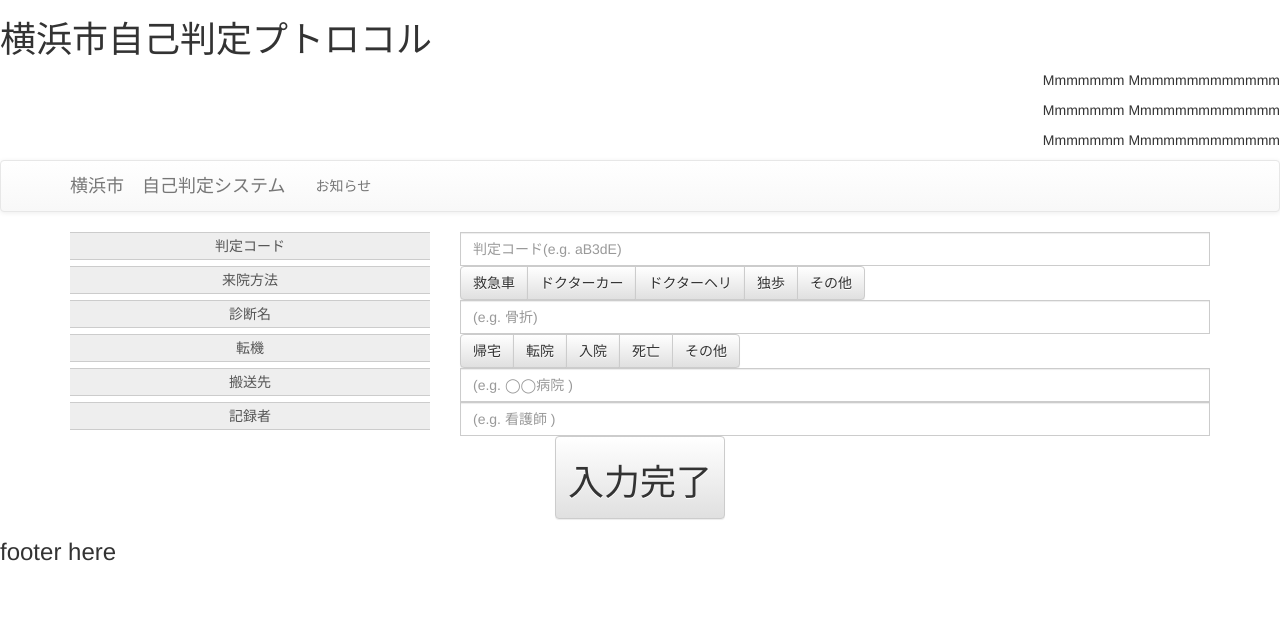
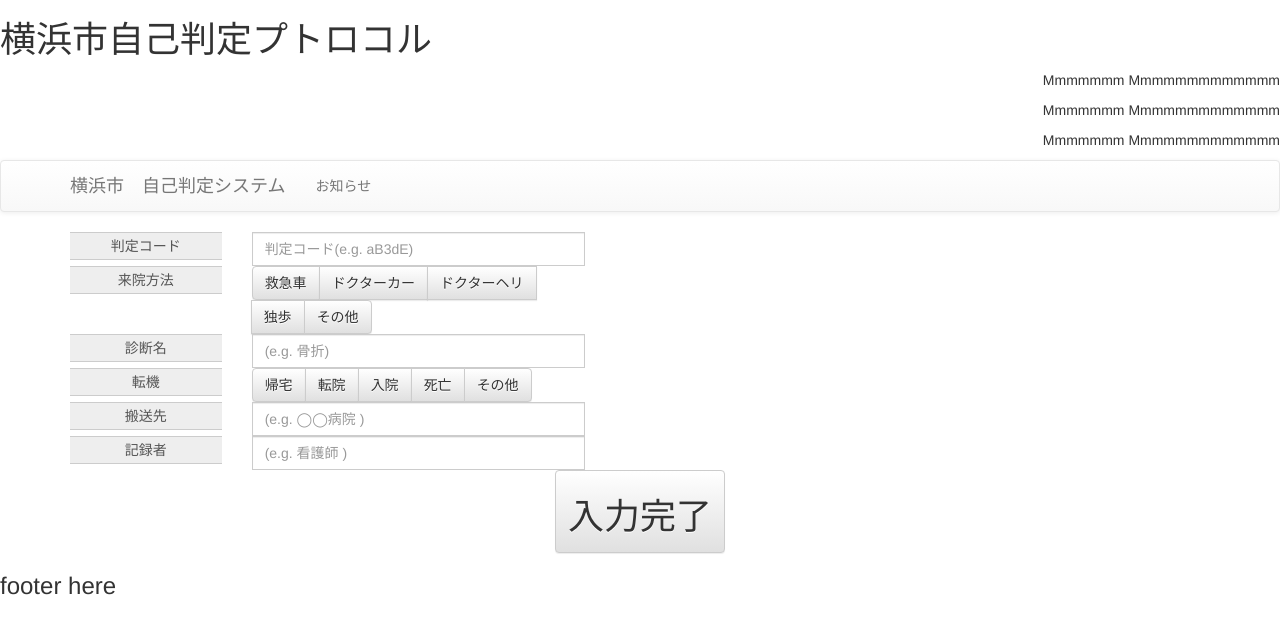
Before and after one commit to moriyuki/moriyuki.github.io, a plain HTML site: page aprotocol/tracing.html in a window 1280 px wide. Drawn offline with nearby package versions, Linux system fonts and the light colour scheme.

Commit message:
fix format

```diff
--- a/aprotocol/tracing.html
+++ b/aprotocol/tracing.html
@@ -54,13 +54,14 @@
     <div class="row">
       <div class="input-group input-group-lg">
         <div class="col-xs-12 col-sm-4 col-md-4 col-lg-4">
-          <span class="input-group-addon" id="sizing-addon1">判定コード</span>
+          <span class="input-group-addon">判定コード</span>
         </div>
         <div class="col-xs-12 col-sm-8 col-md-8 col-lg-8">
           <input type="text" class="form-control" placeholder="判定コード(e.g. aB3dE)">
         </div>
+        <br>
         <div class="col-xs-12 col-sm-4 col-md-4 col-lg-4">
-          <span class="input-group-addon" id="sizing-addon1">来院方法</span>
+          <span class="input-group-addon">来院方法</span>
         </div>
         <div class="col-xs-12 col-sm-8 col-md-8 col-lg-8">
           <div class="btn-group" data-toggle="buttons">
@@ -81,15 +82,18 @@
             </label>
           </div>
         </div>
+        <br>
         <div class="col-xs-12 col-sm-4 col-md-4 col-lg-4">
-          <span class="input-group-addon" id="sizing-addon1">診断名</span>
+          <span class="input-group-addon">診断名</span>
         </div>
         <div class="col-xs-12 col-sm-8 col-md-8 col-lg-8">
           <input type="radiobutton" class="form-control" placeholder="(e.g. 骨折)">
         </div>
+        <br>
         <div class="col-xs-12 col-sm-4 col-md-4 col-lg-4">
-          <span class="input-group-addon" id="sizing-addon1">転機</span>
+          <span class="input-group-addon">転機</span>
         </div>
+        <br>
         <div class="col-xs-12 col-sm-8 col-md-8 col-lg-8">
           <div class="btn-group" data-toggle="buttons">
             <label class="btn btn-default">
@@ -109,14 +113,16 @@
             </label>
           </div>
         </div>
+        <br>
         <div class="col-xs-12 col-sm-4 col-md-4 col-lg-4">
-          <span class="input-group-addon" id="sizing-addon1">搬送先</span>
+          <span class="input-group-addon">搬送先</span>
         </div>
         <div class="col-xs-12 col-sm-8 col-md-8 col-lg-8">
           <input type="radiobutton" class="form-control" placeholder="(e.g. ◯◯病院 )">
         </div>
+        <br>
         <div class="col-xs-12 col-sm-4 col-md-4 col-lg-4">
-          <span class="input-group-addon" id="sizing-addon1">記録者</span>
+          <span class="input-group-addon">記録者</span>
         </div>
         <div class="col-xs-12 col-sm-8 col-md-8 col-lg-8">
           <input type="radiobutton" class="form-control" placeholder="(e.g. 看護師 )">
@@ -124,7 +130,7 @@
       </div>
 
       <div class="hidden-xs hidden-sm col-md-12 col-lg-12 center-block" style="">
-      <a href="index.ejs">
+      <a href="index.">
       <button class="btn btn-default center-block">
         <h1>入力完了</h1>
       </button>
```
Also changed, not shown: aprotocol/protocol_result_red.html (+3 -3 lines).
